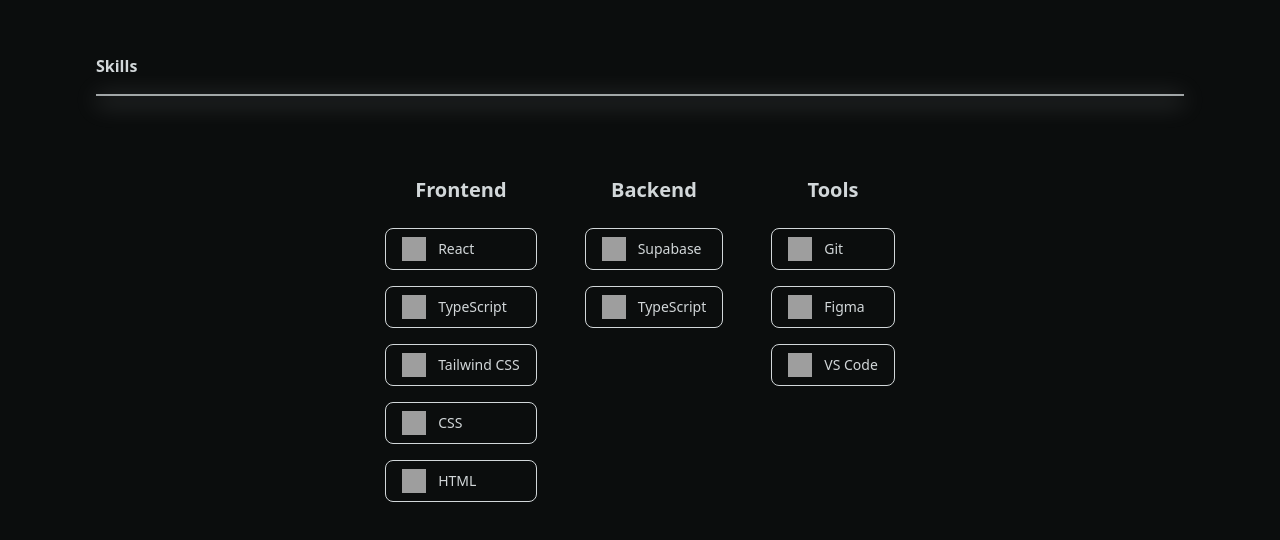
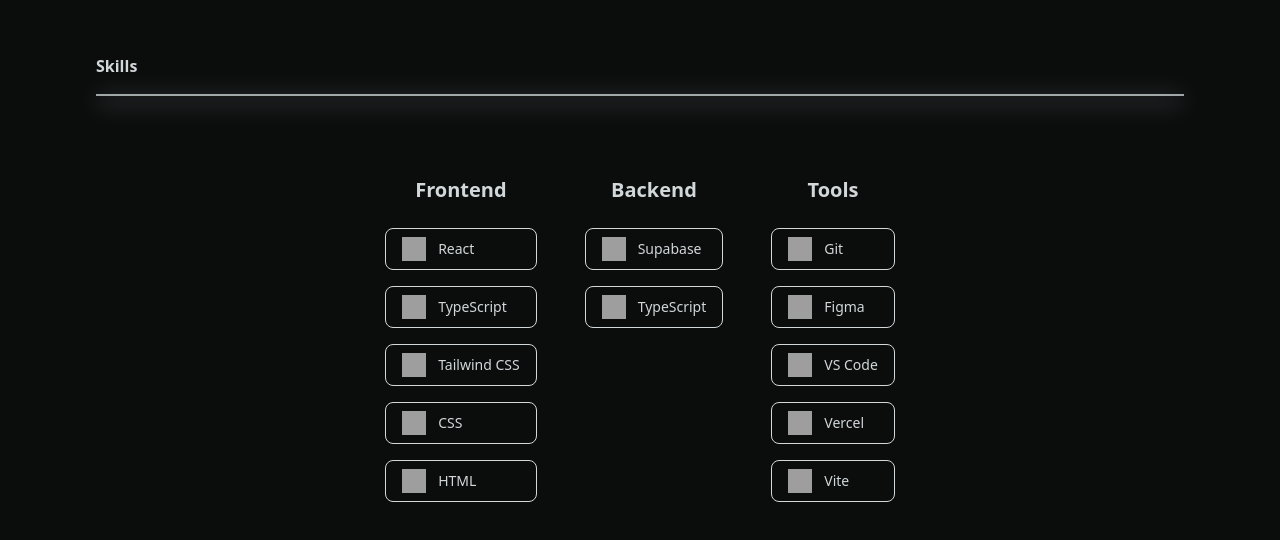
Before and after one commit to lcizmarev21/personal-portfolio, a React (Vite) app: page / in a window 1280 px wide. Shown: the part 1756-2296 px from the top of the page. Built offline with nearby package versions, Linux system fonts and the light colour scheme; grey boxes are pictures that could not be loaded.

Commit message:
Added some new data

```diff
--- a/src/data/skills_data.ts
+++ b/src/data/skills_data.ts
@@ -46,5 +46,13 @@
     {
         name: 'VS Code',
         icon: '/assets/skills/vscode.svg'
+    },
+    {
+        name: 'Vercel',
+        icon: '/assets/skills/vercel.svg'
+    },
+    {
+        name: 'Vite',
+        icon: '/assets/skills/vite.svg'
     }
 ];
```
